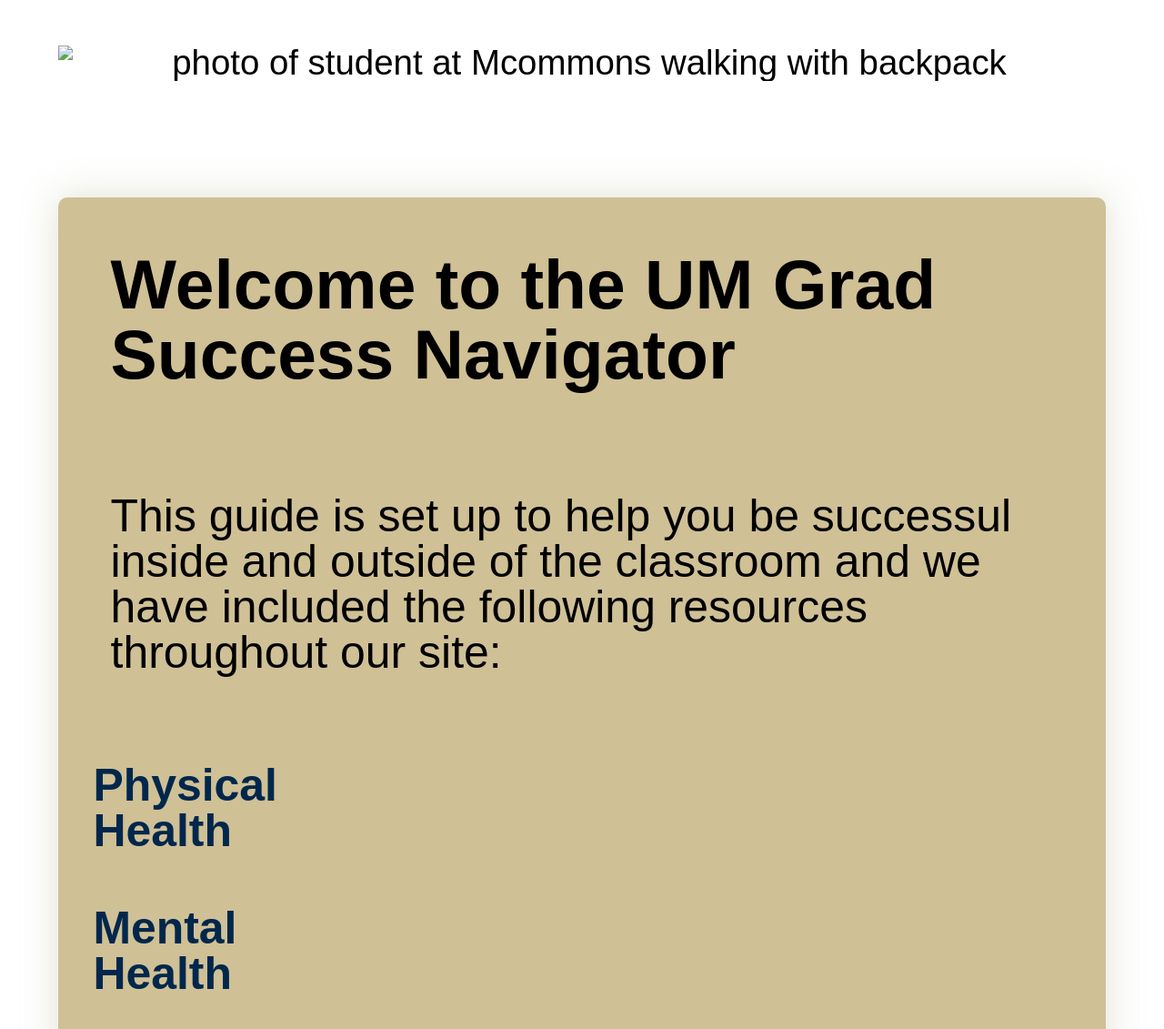
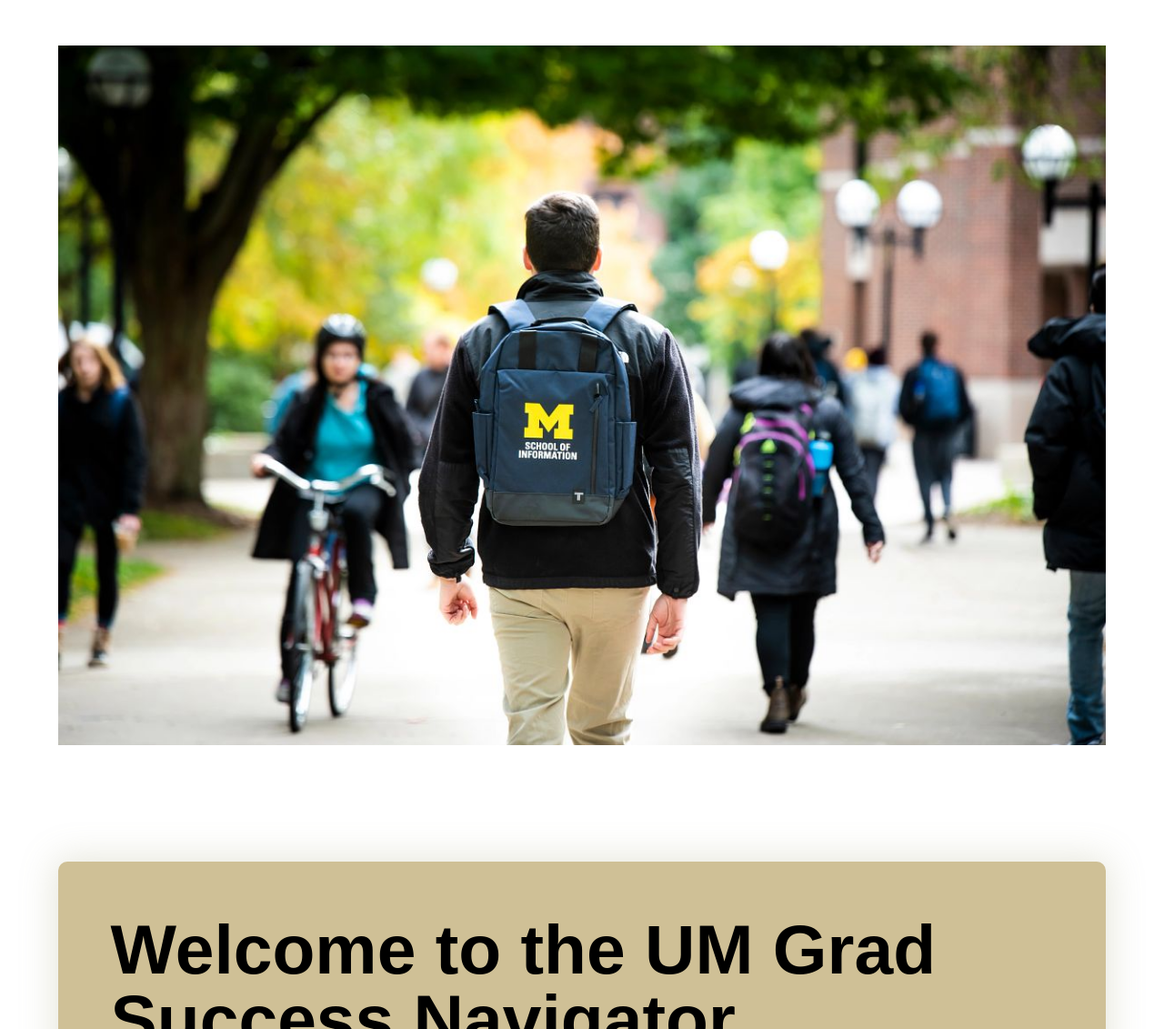
Before and after one commit to tiffjo/client_project_html_w25, a plain HTML site: page index.html in a window 1280 px wide. Shown: the part 779-1910 px from the top of the page at 91% size. Drawn offline with Linux system fonts and the light colour scheme.

Commit message:
Add files via upload

```diff
--- a/index.html
+++ b/index.html
@@ -22,7 +22,7 @@
         <!-- <img src="images/UMSI_signature_vertical_informal_solidblue.jpg" alt="UMSI Logo"> -->
         <section class="header">
             <h1 class="index-title">Student Success Portal</h1>
-            <img src="images/MCOMMONS-WinterSemester2025-42.jpg" alt="photo of student at Mcommons walking with backpack">
+            <img src="images/UMSI_CampusFall_UMSIBackpack_02.jpg" alt="photo of student at Mcommons walking with backpack">
         </section>
     </header>
 
@@ -32,11 +32,11 @@
             <h2>Welcome to the UM Grad Success Navigator</h2>
             <!-- <h3> Your Comprehensive Guide to Resources for Graduate School Success</h3> -->
             <p>This guide is set up to help you be successul inside and outside of the classroom and we have included the following resources throughout our site:</p>
-            <ol>
-                <li>Physical Health</li>
-                <li>Mental Health</li>
-                <li>Life Outside Classroom</li>
-            </ol>
+            <!-- <section>
+                <p>Physical Health</p>
+                <p>Mental Health</p>
+                <p>Life Outside Classroom</p>
+            </section> -->
         </section>
 
         <section class="index-section">
```
